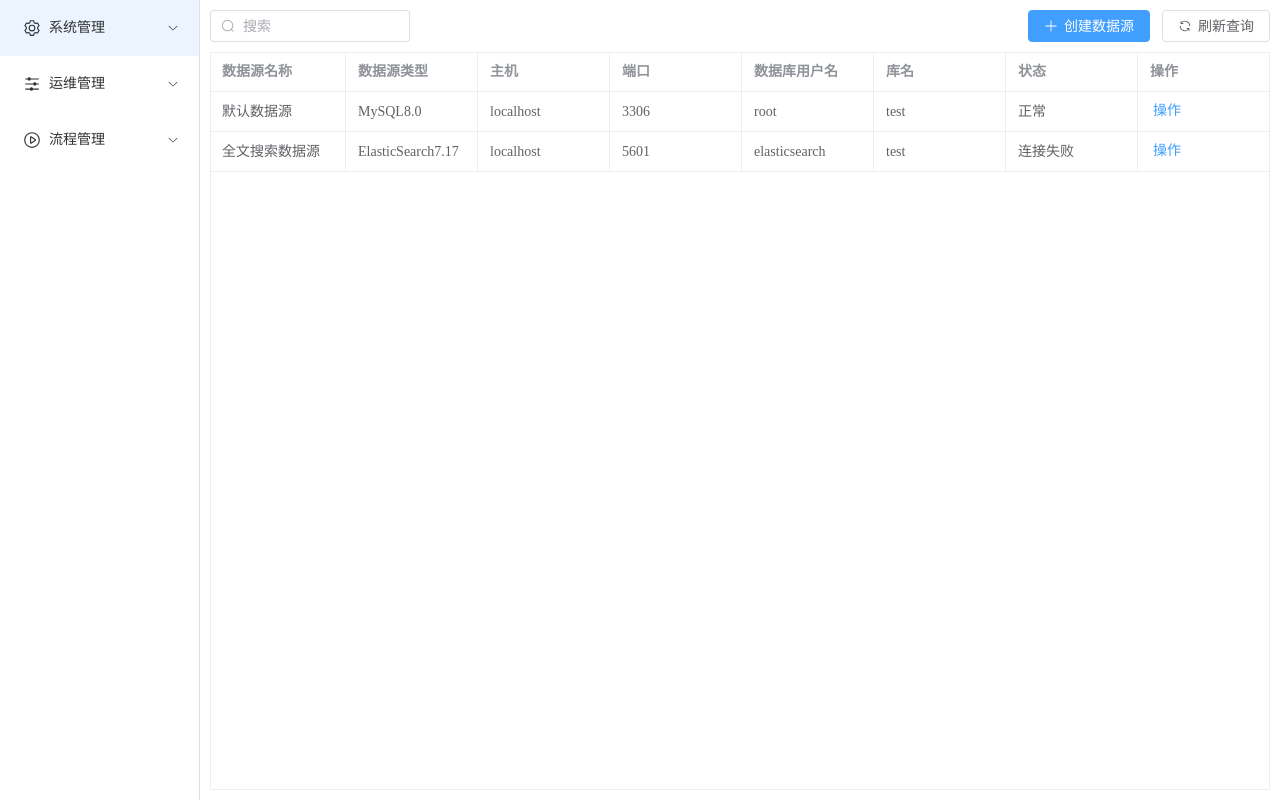
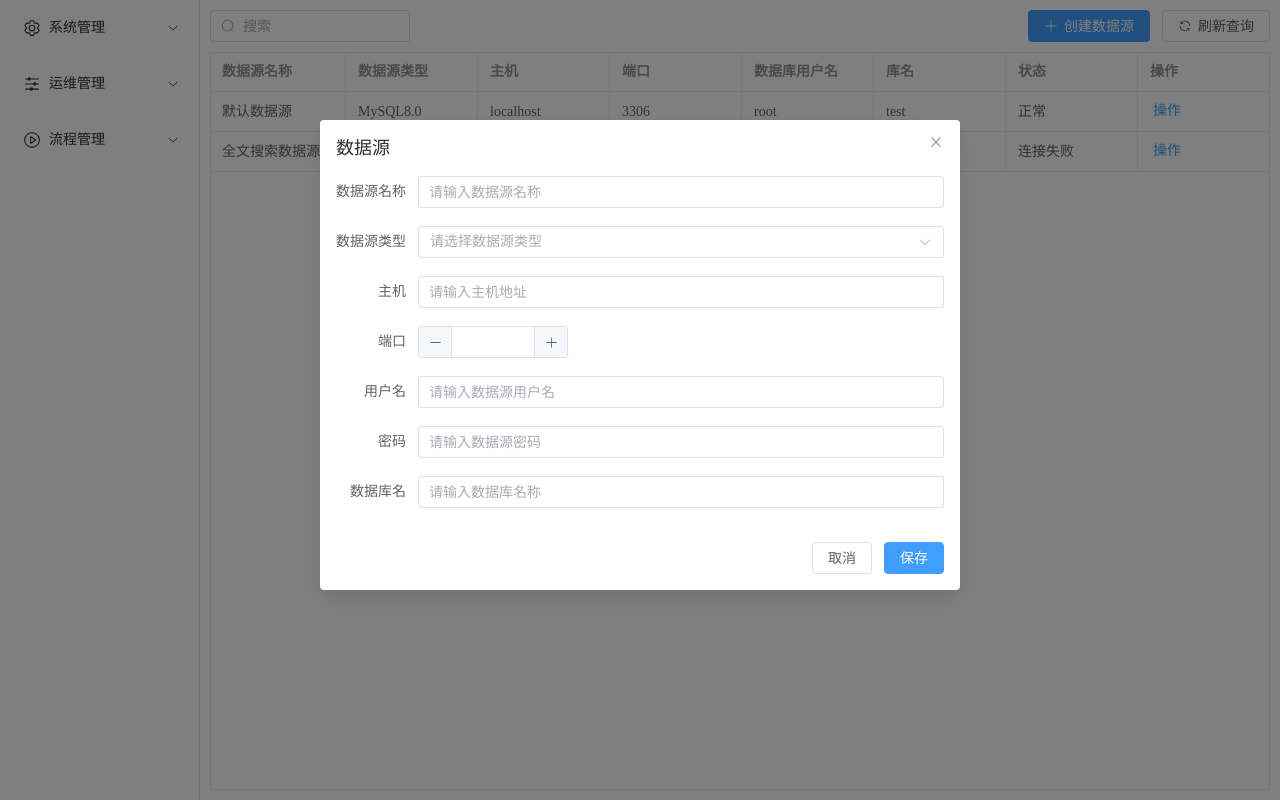
Before and after one commit to AngLi1997/la-data-platform-web, a Vue app: page /om/datasource in a window 1280 px wide. Built offline with nearby package versions, Linux system fonts and the light colour scheme; the HTML template or start-up script is replaced by a standard one.

Commit message:
father component

```diff
--- /dev/null
+++ b/src/components/form/LaForm.vue
@@ -0,0 +1,56 @@
+<script setup lang="ts">
+import { ElInputNumber, ElInput, ElSelect, ElForm, ElFormItem } from 'element-plus';
+import type { FormInstance } from 'element-plus';
+import type { LaFormFieldType } from './LaFromFieldType';
+import { reactive, ref, watch } from 'vue';
+
+interface FormData {
+    [key: string]: any;
+}
+
+const props = defineProps({
+    forms: {
+            type: Array as () => LaFormFieldType[],
+            default: () => []
+        },
+    data: {
+        type: Object,
+        default: () => reactive<FormData>({})
+    },
+    ref: {
+        type: Object,
+        default: () => ref<FormInstance>()
+    }
+})
+const formRef = ref<FormInstance>();
+const formData = reactive<FormData>({
+
+})
+const emit = defineEmits(['update:data'])
+
+watch(formData, () => {
+    emit('update:data', formData)
+});
+
+const getValue = () => {
+    formRef.value?.validate(valid => {
+        if(valid) {
+            emit('update:data', formData)
+        }
+    })
+}
+
+</script>
+<template>
+    <ElForm label-width="auto" ref="formRef" :model="formData">
+        <ElFormItem v-for="(item, index) in forms" :key="index" :label="item.label" :prop="item.prop" :rules="item.rules">
+            <ElInput v-if="item.type === 'input'" :placeholder="item.placeholder" v-model="formData[item.prop]"></ElInput>
+            <ElSelect v-if="item.type === 'select'" :placeholder="item.placeholder" v-model="formData[item.prop]"></ElSelect>
+            <ElInput :show-password="false" v-if="item.type === 'password'" :placeholder="item.placeholder" v-model="formData[item.prop]"></ElInput>
+            <ElInputNumber v-if="item.type === 'number'" v-model="formData[item.prop]"></ElInputNumber>
+        </ElFormItem>
+    </ElForm>
+</template>
+<style scoped>
+
+</style>
--- /dev/null
+++ b/src/components/form/LaFromFieldType.ts
@@ -0,0 +1,8 @@
+export interface LaFormFieldType {
+    type: string,
+    label: string,
+    prop: string,
+    defaultValue?: any,
+    rules?: any[],
+    placeholder?: string
+}
--- a/src/views/om/DatasourceView.vue
+++ b/src/views/om/DatasourceView.vue
@@ -9,7 +9,7 @@
                 </template>
             </ElInput>
             <div>
-                <ElButton type="primary" icon="Plus">创建数据源</ElButton>
+                <ElButton type="primary" icon="Plus" @click="createDatasource">创建数据源</ElButton>
                 <ElButton icon="Refresh">刷新查询</ElButton>
             </div>
         </div>
@@ -46,11 +46,63 @@
         </ElTable>
         </div>
     </div>
+    <ElDialog title="数据源" v-model="formVisiable">
+        <LaForm :ref="form" :forms="formFields" v-model:data="formData" />
+        <template #footer>
+            <div class="dialog-footer">
+                <el-button>取消</el-button>
+                <el-button type="primary" @click="saveDatasource">保存</el-button>
+            </div>
+        </template>
+    </ElDialog>
 </template>
 <script setup lang="ts">
-import { ref } from 'vue';
-import { ElTable, ElTableColumn, ElDropdown, ElDropdownItem, ElDropdownMenu, ElButtonGroup, ElButton, ElInput, ElIcon } from 'element-plus';
+import { reactive, ref } from 'vue';
+import { ElTable, ElTableColumn, ElDropdown, ElDropdownItem, ElDropdownMenu, ElButton, ElInput, ElIcon, ElDialog } from 'element-plus';
+import type { FormInstance } from 'element-plus';
 import { Search } from '@element-plus/icons-vue';
+import LaForm from '@/components/form/LaForm.vue';
+
+const form = ref();
+
+const formFields = ref([{
+    type: 'input',
+    label: '数据源名称',
+    prop: 'name',
+    placeholder: '请输入数据源名称'
+},{
+    type: 'select',
+    label: '数据源类型',
+    prop: 'type',
+    placeholder: '请选择数据源类型'
+},{
+    type: 'input',
+    label: '主机',
+    prop: 'host',
+    placeholder: '请输入主机地址'
+},{
+    type: 'number',
+    label: '端口',
+    prop: 'port',
+    placeholder: '请输入端口号'
+},{
+    type: 'input',
+    label: '用户名',
+    prop: 'username',
+    placeholder: '请输入数据源用户名'
+},{
+    type: 'password',
+    label: '密码',
+    prop: 'password',
+    placeholder: '请输入数据源密码'
+},{
+    type: 'input',
+    label: '数据库名',
+    prop: 'schema',
+    placeholder: '请输入数据库名称'
+}])
+
+const formData = ref();
 
 const datasource = ref([{
     id: 1,
@@ -71,6 +123,17 @@ const datasource = ref([{
     schema: 'test',
     status: '连接失败'
 }]);
+
+const formVisiable = ref(true);
+
+const createDatasource = () => {
+    formVisiable.value = true;
+}
+
+const saveDatasource = () => {
+    console.log(form.value);
+}
+
 </script>
 <style scoped>
 
```
